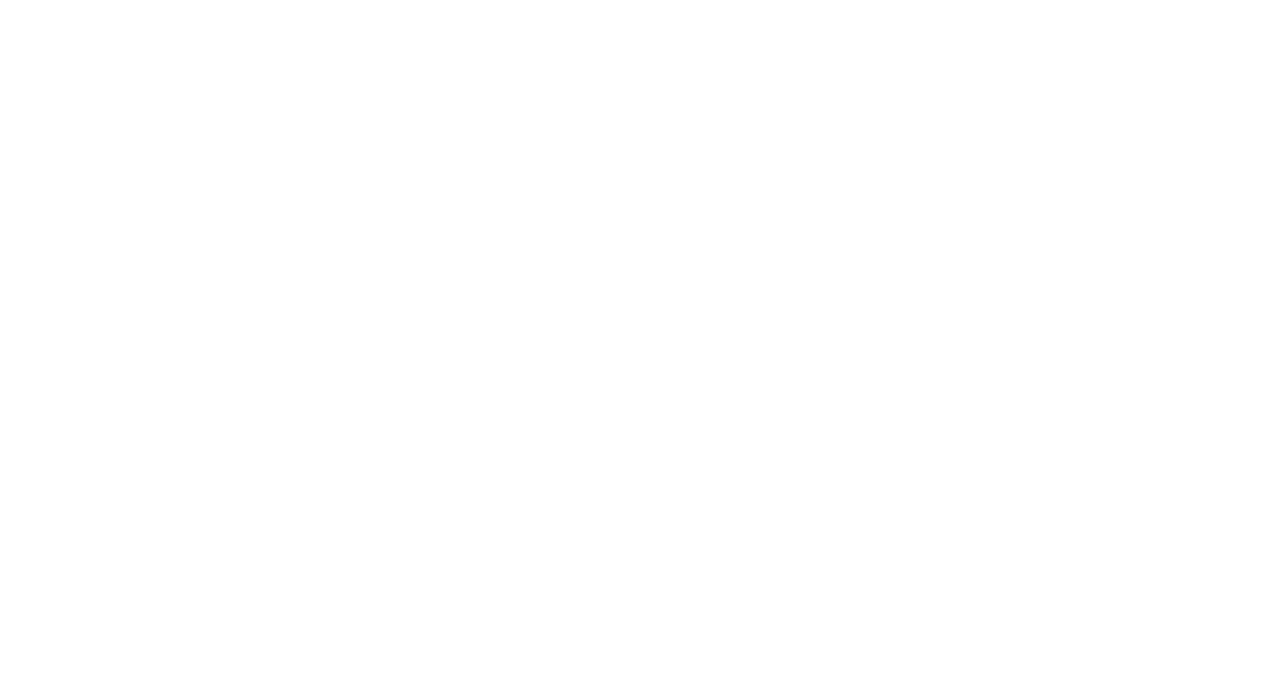
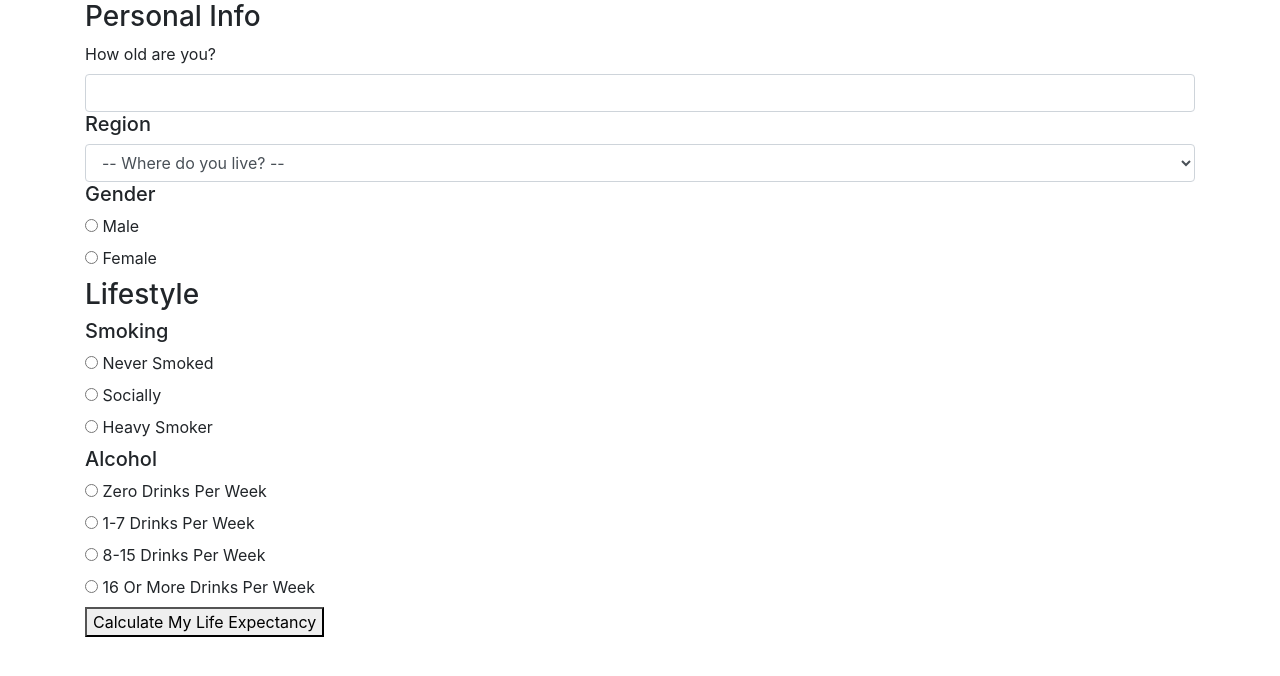
Before and after one commit to colchapm/galactic-age-calculator, a website built with webpack: page src/index.html in a window 1280 px wide. Built offline with nearby package versions, Linux system fonts and the light colour scheme.

Commit message:
create user input form

```diff
--- a/src/index.html
+++ b/src/index.html
@@ -6,6 +6,82 @@
 </head>
 
 <body>
+  <div class="container">
+    <form id="userInput">
+      <h3>Personal Info</h3>
+      <label for="userAge">How old are you?</label>
+      <input id="userAge" class="form-control" type="number">
+      <h5>Region</h5>
+      <select class="form-control" id="region">
+        <option disables selected value> -- Where do you live? --</option>
+        <option>Americas</option>
+        <option>Africa</option>
+        <option>Eastern Mediterranean</option>
+        <option>Europe</option>
+        <option>Western Pacific</option>
+        <option>South-East Asia</option>
+      </select>
+      <h5>Gender</h5>
+      <div class="radio">
+        <label>
+          <input type="radio" name="gender" value="male">
+          Male
+        </label>
+      </div>
+      <div class="radio">
+        <label>
+          <input type="radio" name="gender" value="female">
+          Female
+        </label>
+      </div>
+      <h3>Lifestyle</h3>
+      <h5>Smoking</h5>
+      <div class="radio">
+        <label>
+          <input type="radio" name="smoker" value="never">
+          Never Smoked
+        </label>
+      </div>
+      <div class="radio">
+        <label>
+          <input type="radio" name="tobacco" value="social">
+          Socially
+        </label>
+      </div>
+      <div class="radio">
+        <label>
+          <input type="radio" name="tobacco" value="heavy">
+          Heavy Smoker
+        </label>
+      </div>
+      <h5>Alcohol</h5>
+      <div class="radio">
+        <label>
+          <input type="radio" name="alcohol" value="never">
+          Zero Drinks Per Week
+        </label>
+      </div>
+      <div class="radio">
+        <label>
+          <input type="radio" name="alcohol" value="minimal">
+          1-7 Drinks Per Week
+        </label>
+      </div>
+      <div class="radio">
+        <label>
+          <input type="radio" name="alcohol" value="moderate">
+          8-15 Drinks Per Week
+        </label>
+      </div>
+      <div class="radio">
+        <label>
+          <input type="radio" name="alcohol" value="heavy">
+          16 Or More Drinks Per Week
+        </label>
+      </div>
+      <button type="submit" class="button">Calculate My Life Expectancy</button>
+    </form>
+  </div>
 
 </body>
 
```
